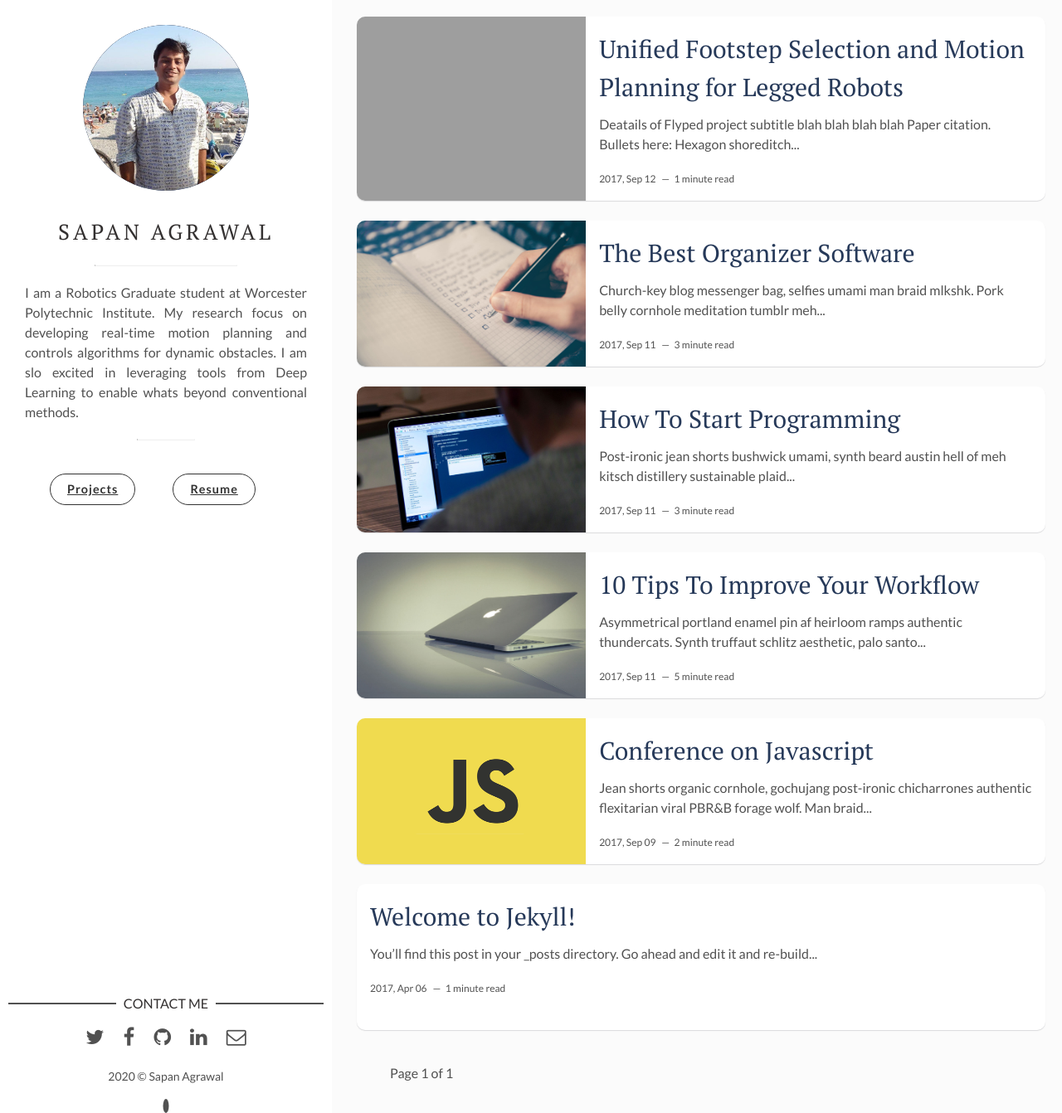
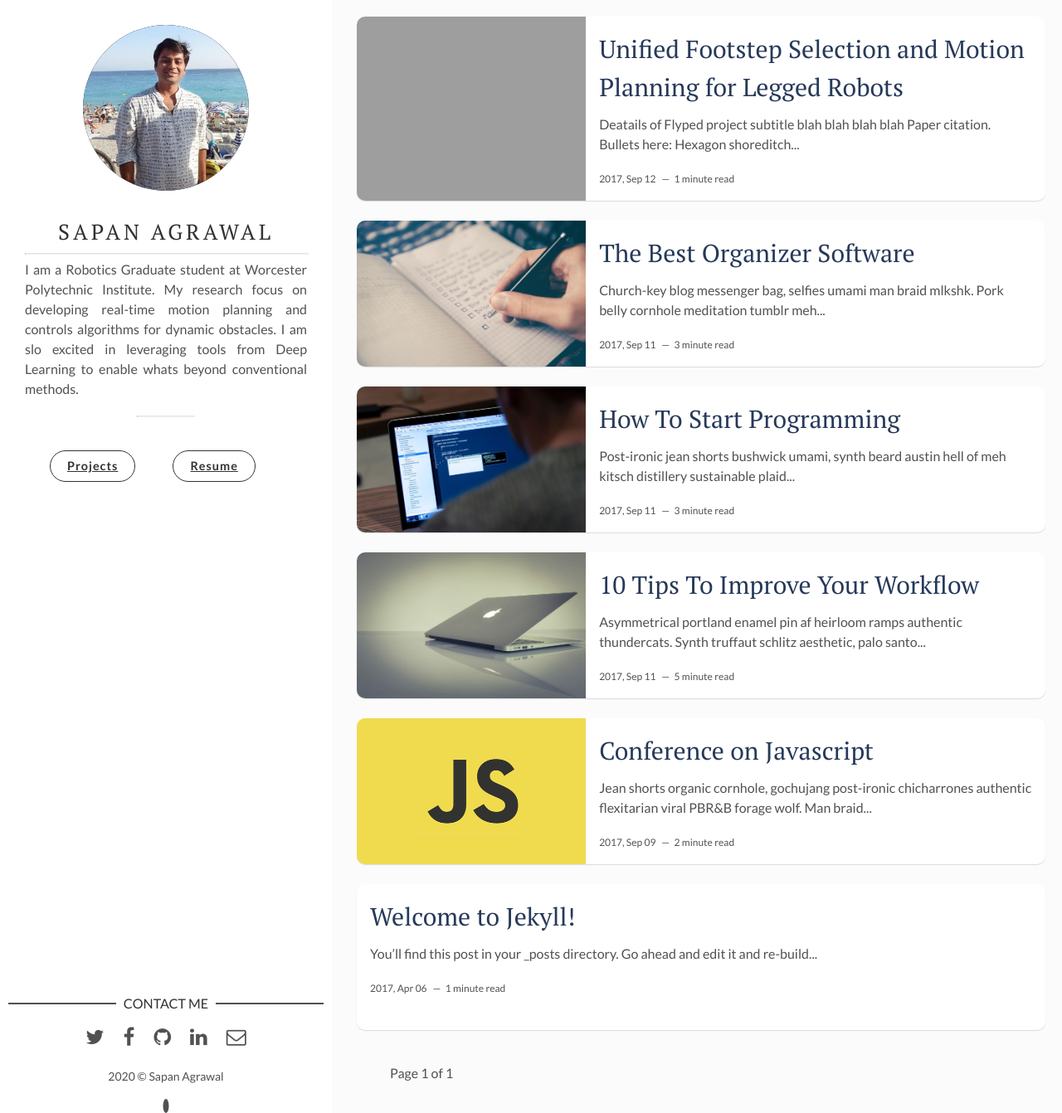
Before and after one commit to sapan-ostic/sapan-ostic.github.io, a Jekyll site: the page built from index.html, in a window 1280 px wide and 1342 px high. Shown: the whole window at 83% size. Built offline with Jekyll 4.4.1, drawn with Linux system fonts in a browser that asks for light colours; the list of posts is cut into pages by our own code.

Commit message:
site setting updated

```diff
--- a/assets/css/main.css
+++ b/assets/css/main.css
@@ -999,14 +999,14 @@ table tfoot td {
 }
 
 .panel-cover__divider {
-	width: 50%;
-	margin: 20px auto;
-  border-top: 1px solid rgba(255, 255, 255, 0.14); }
+	width: 100%;
+	margin: 6px auto;
+  border-top: 1px solid rgba(0, 0, 0, 0.1); }
 
 .panel-cover__divider_post {
   width: 20%;
   margin: 20px auto;
-  border-top: 1px solid rgba(255, 255, 255, 0.14); }
+  border-top: 1px solid rgba(0, 0, 0, 0.1); }
 
 .cover-navigation {
   margin-top: 10px;
```
